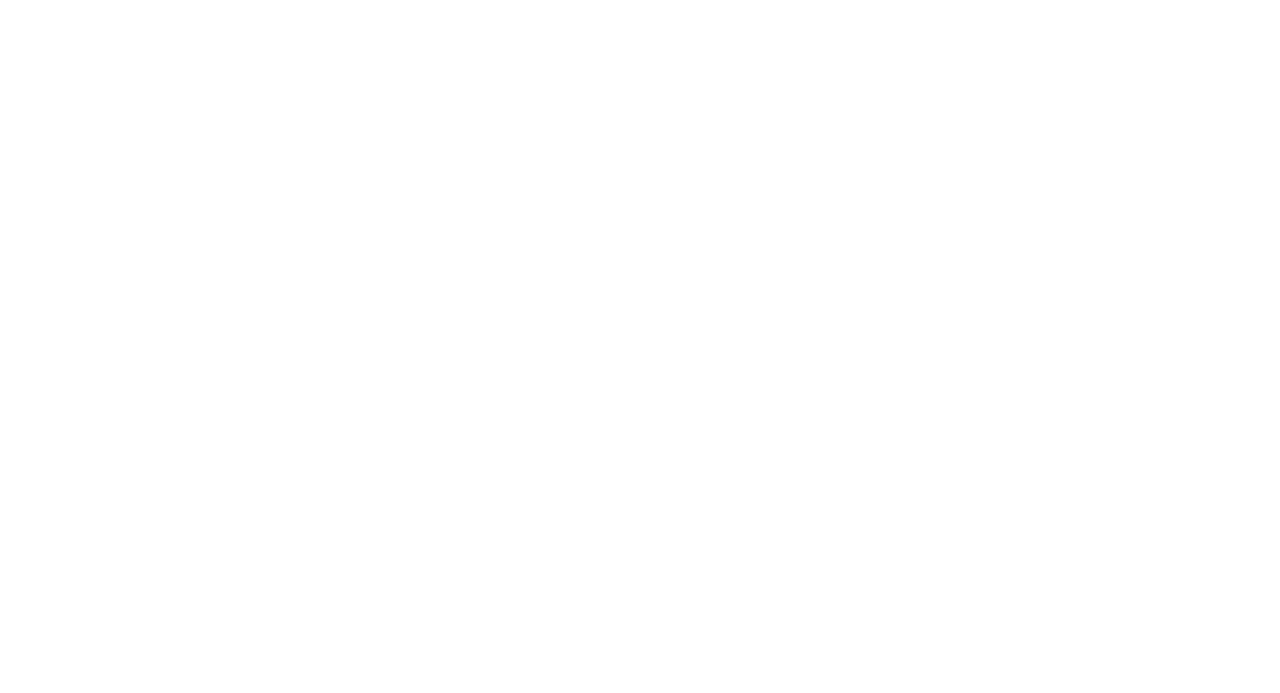
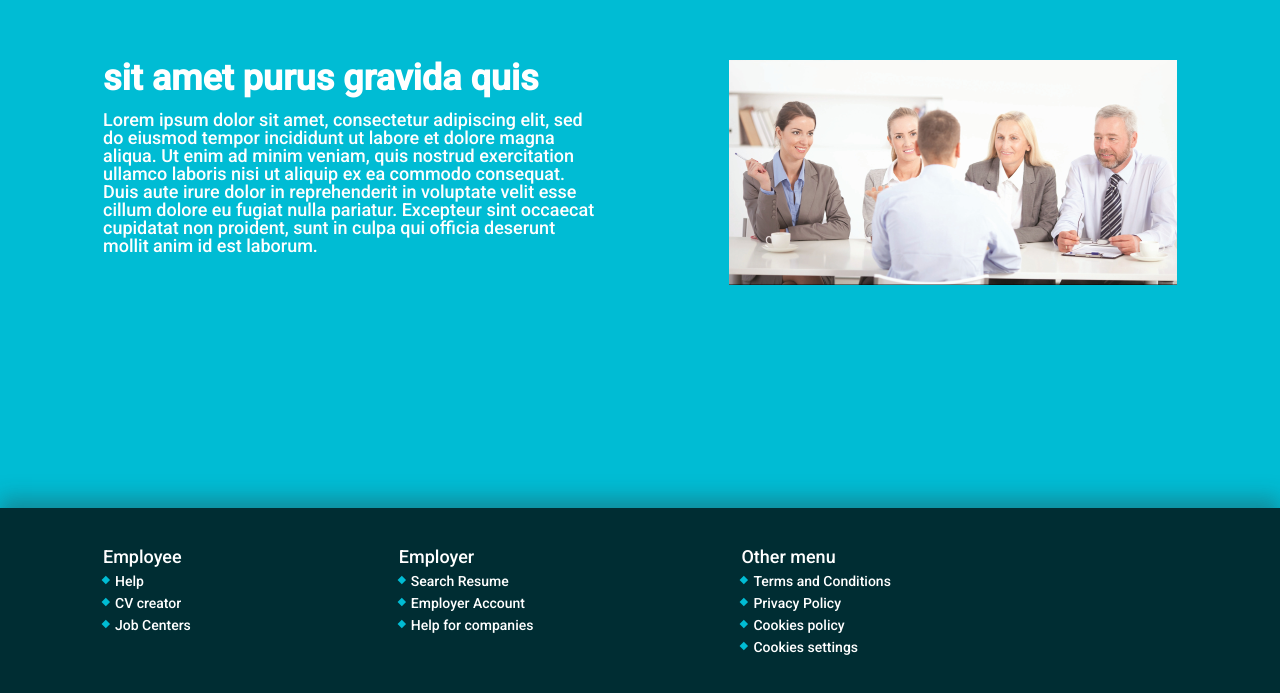
Before and after one commit to s04v/ProjektZespolowy, a React (Create React App) app: page / in a window 1280 px wide. Shown: the part 799-1492 px from the top of the page. Before the commit the page ends 800 px from the top, so only its background shows below. Built offline with nearby package versions, Linux system fonts and the light colour scheme.

Commit message:
Main page creation completed

```diff
--- /dev/null
+++ b/src/components/Footer.jsx
@@ -0,0 +1,33 @@
+const Footer = () => {
+    return (
+        <div className="footer">
+            <div className="footer-employee">
+                <h1>Employee</h1>
+                <ul>
+                    <li>Help</li>
+                    <li>CV creator</li>
+                    <li>Job Centers</li>
+                </ul>
+            </div>
+            <div className="footer-employer">
+                <h1>Employer</h1>
+                <ul>
+                    <li>Search Resume</li>
+                    <li>Employer Account</li>
+                    <li>Help for companies</li>
+                </ul>
+            </div>
+            <div className="footer-other">
+                <h1>Other menu</h1>
+                <ul>
+                    <li>Terms and Conditions</li>
+                    <li>Privacy Policy</li>
+                    <li>Cookies policy</li>
+                    <li>Cookies settings</li>
+                </ul>
+            </div>
+        </div>
+    )
+}
+
+export default Footer;
--- a/src/pages/MainPage.jsx
+++ b/src/pages/MainPage.jsx
@@ -1,5 +1,7 @@
 import Header from '.././components/Header';
 import Button from '.././components/Button'
+import Photo from '../resources/job-interview.png'
+import Footer from "../components/Footer";
 
 const MainPage = () => {
   return (
@@ -13,6 +15,14 @@
             <Button fontsize='24px' text='Create CV' />
           </div>
         </section>
+          <section className='second-section'>
+              <div>
+                <h1>sit amet purus gravida quis</h1>
+                <p>Lorem ipsum dolor sit amet, consectetur adipiscing elit, sed do eiusmod tempor incididunt ut labore et dolore magna aliqua. Ut enim ad minim veniam, quis nostrud exercitation ullamco laboris nisi ut aliquip ex ea commodo consequat. Duis aute irure dolor in reprehenderit in voluptate velit esse cillum dolore eu fugiat nulla pariatur. Excepteur sint occaecat cupidatat non proident, sunt in culpa qui officia deserunt mollit anim id est laborum.</p>
+              </div>
+              <img src={Photo} />
+          </section>
+          <Footer />
       </main>
     </>
   );
--- /dev/null
+++ b/src/styles/components/footer.scss
@@ -0,0 +1,50 @@
+@import '../colors.scss';
+@import '../fonts.scss';
+
+
+.footer {
+  background-color: $clr-dark-sec;
+  height: 213px;
+  width: 100%;
+  position: absolute;
+  right: 0;
+  display: flex;
+  box-shadow: 0px -10px 20px rgba(50, 50, 50, 0.35);
+
+  div {
+    margin-top: 40px;
+    margin-left: 103px;
+    margin-right: 105px;
+
+    h1 {
+      font-family: 'Roboto';
+      font-style: normal;
+      font-size: 18px;
+      color: $clr-white;
+      margin-bottom: 8px;
+    }
+
+    li {
+      font-family: 'Roboto';
+      font-style: normal;
+      font-weight: 400;
+      font-size: 14px;
+      color: $clr-white;
+      position: relative;
+      padding-left: 12px;
+      margin-bottom: 8px;
+
+      &:after {
+        content: '';
+        height: .4em;
+        width: .4em;
+        background: $clr-blue-prim;
+        display: block;
+        position: absolute;
+        transform: rotate(45deg);
+        top: .25em;
+        left: 0;
+      }
+    }
+  }
+}
--- a/src/styles/pages/mainPage.scss
+++ b/src/styles/pages/mainPage.scss
@@ -30,3 +30,35 @@
     align-items: center;
   }
 }
+
+.second-section {
+  margin-top: 317px;
+  display: flex;
+  justify-content: space-between;
+  padding-bottom: 223px;
+
+  div {
+    width: 500px;
+
+    h1 {
+      font-family: 'Roboto';
+      font-style: normal;
+      font-weight: 700;
+      font-size: 36px;
+      color: $clr-white;
+      margin-bottom: 15px;
+    }
+
+    p {
+      font-family: 'Roboto';
+      font-style: normal;
+      font-weight: 200;
+      font-size: 18px;
+      color: $clr-white;
+    }
+  }
+
+  img {
+    width: 448px;
+  }
+}
--- a/src/styles/style.scss
+++ b/src/styles/style.scss
@@ -5,3 +5,4 @@
 @import 'components/switch.scss';
 @import 'app.scss';
 @import 'pages/mainPage.scss';
+@import 'components/footer.scss';
```
Also changed, not shown: src/resources/job-interview.png (added).
